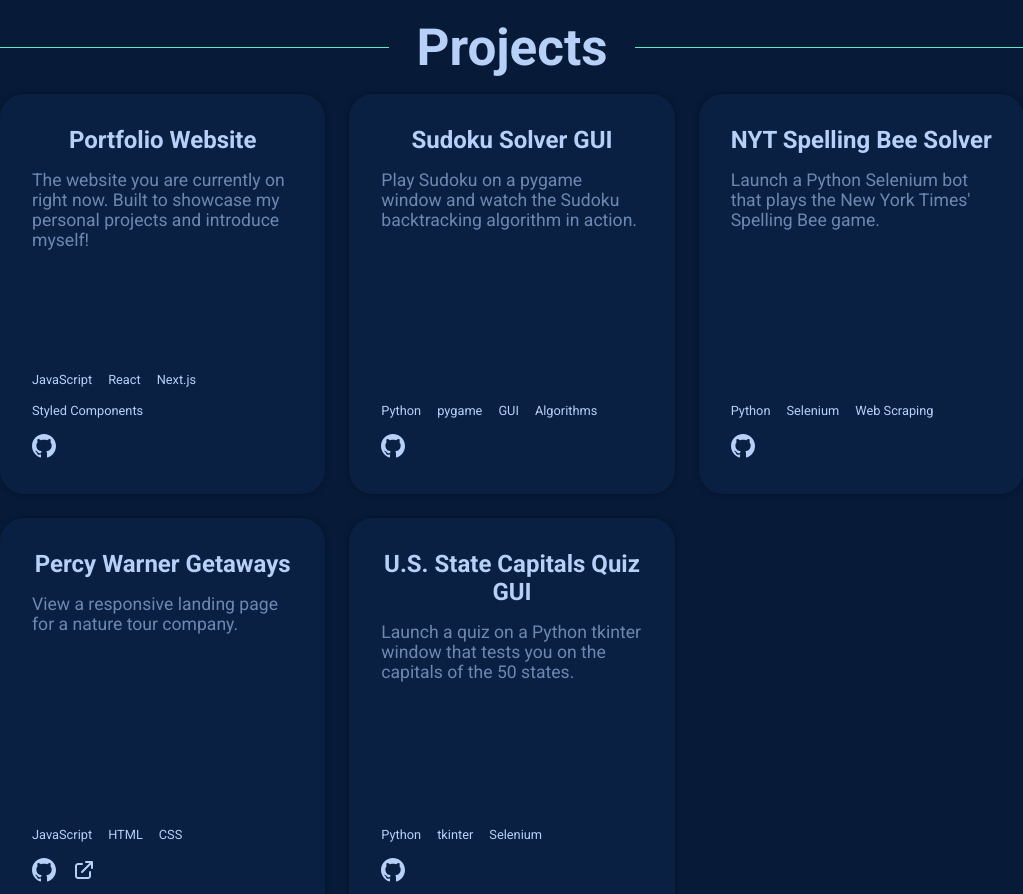
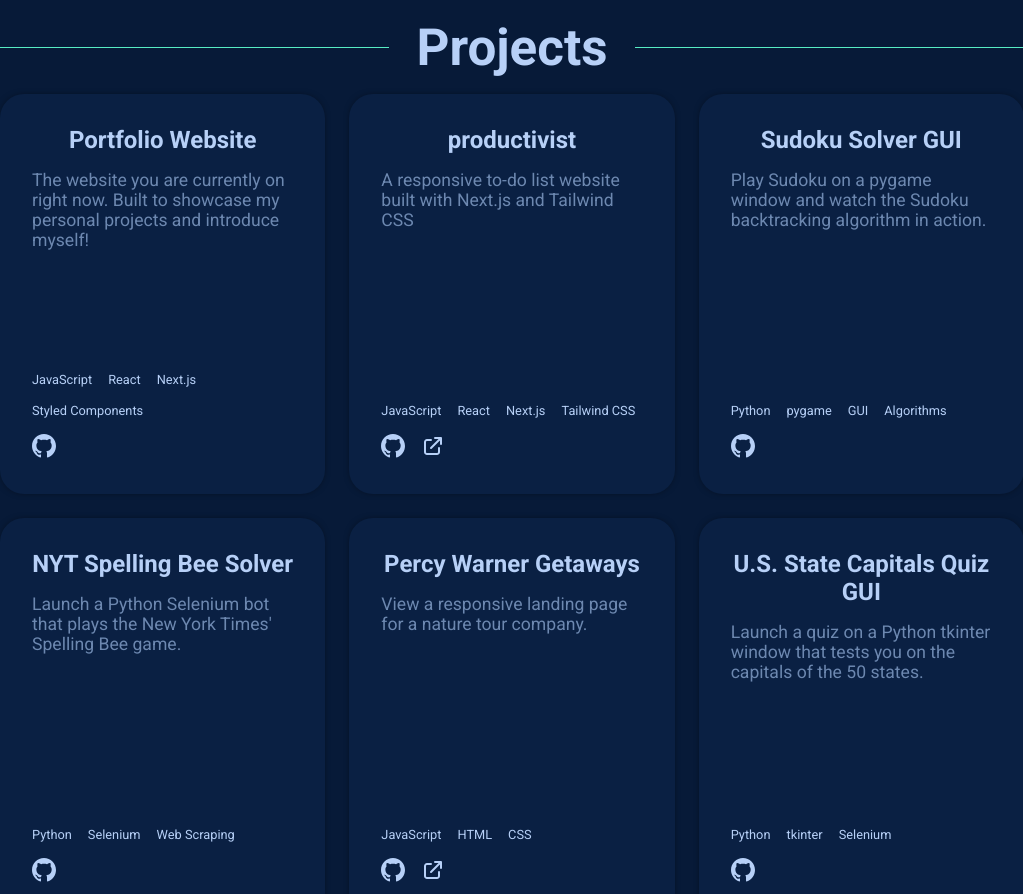
Before and after one commit to RudraPatel2003/rudrapatel, a Next.js app: page / in a window 1280 px wide. Shown: the part 1660-2554 px from the top of the page, without its empty margins (128-1151 px from the left). Built offline with nearby package versions, Linux system fonts and the light colour scheme.

Commit message:
Adds productivist to projects section

```diff
--- a/src/config.js
+++ b/src/config.js
@@ -11,6 +11,13 @@
     description: "The website you are currently on right now. Built to showcase my personal projects and introduce myself!",
     tags: ["JavaScript", "React", "Next.js", "Styled Components"],
     githubLink: "https://github.com/RudraPatel2003/rudrapatel"
+  },
+  {
+    name: "productivist",
+    description: "A responsive to-do list website built with Next.js and Tailwind CSS",
+    tags: ["JavaScript", "React", "Next.js", "Tailwind CSS"],
+    githubLink: "https://github.com/RudraPatel2003/productivist",
+    externalLink: "https://productivist.netlify.app/"
   },
   {
     name: "Sudoku Solver GUI",
```
